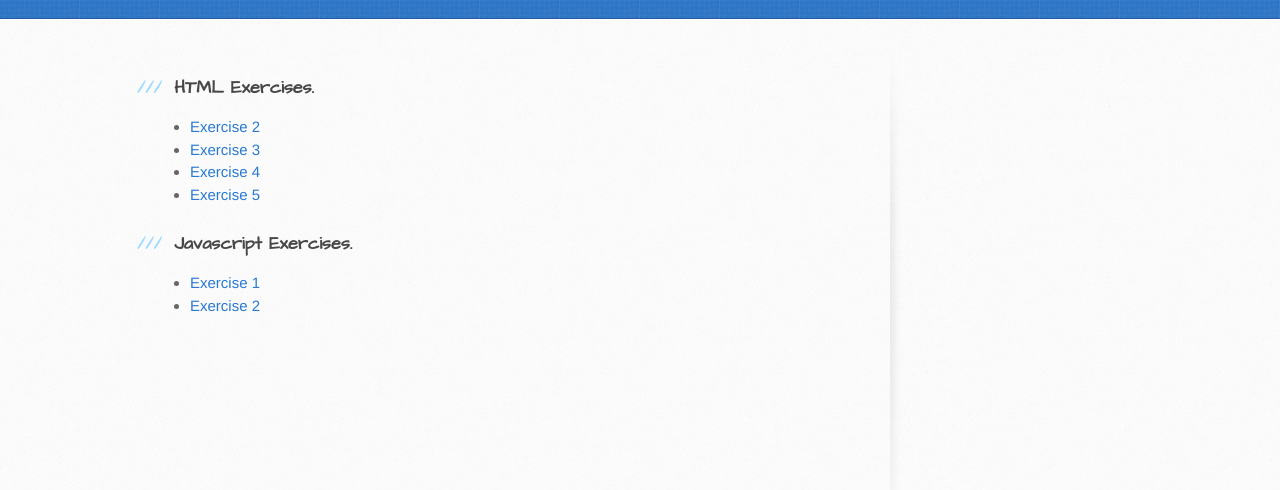
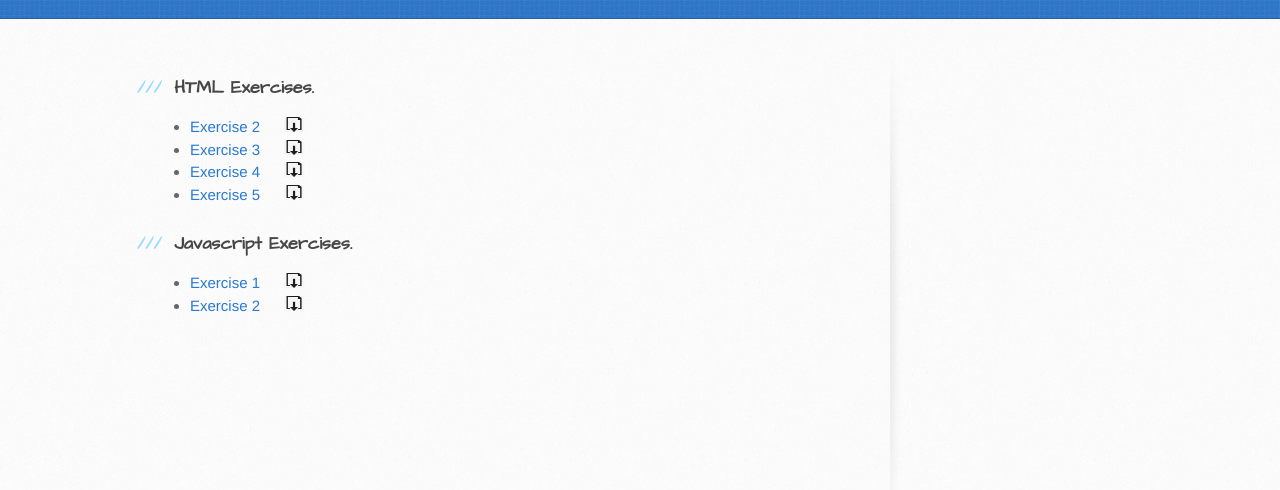
Before and after one commit to xaxathiena/xaxathiena.github.io, a plain HTML site: page index.html in a window 1280 px wide. Shown: the part 220-710 px from the top of the page. Drawn offline with Linux system fonts and the light colour scheme.

Commit message:
update 8:55 am 2/15/2015

```diff
--- a/index.html
+++ b/index.html
@@ -8,6 +8,7 @@
     <link rel="stylesheet" type="text/css" href="stylesheets/stylesheet.css" media="screen">
     <link rel="stylesheet" type="text/css" href="stylesheets/github-light.css" media="screen">
     <link rel="stylesheet" type="text/css" href="stylesheets/print.css" media="print">
+    <link rel="stylesheet" type="text/css" href="stylesheets/mystyle.css">
 
     <!--[if lt IE 9]>
     <script src="//html5shiv.googlecode.com/svn/trunk/html5.js"></script>
@@ -31,16 +32,46 @@
           <h3>
 <a id="HTML_exercises" class="anchor" href="#welcome-to-github-pages" aria-hidden="true"><span class="octicon octicon-link"></span></a>HTML Exercises.</h3>
         <ul>
-          <li><a href="HTMLExercises/exercise-2" target="_blank"> Exercise 2 </a></li>
-          <li><a href="HTMLExercises/exercise-3" target="_blank"> Exercise 3 </a></li>
-          <li><a href="HTMLExercises/exercise-4" target="_blank"> Exercise 4 </a></li>
-          <li><a href="HTMLExercises/exercise-5" target="_blank"> Exercise 5 </a></li>
+          <li>
+            <a href="HTMLExercises/exercise-2" target="_blank" download="proposed_file_name"> Exercise 2</a>
+            <a class="download" href="HTMLExercises/exercise-2" download="proposed_file_name">
+              <img src="img/download.png">
+            </a>
+            </li>
+          <li>
+            <a href="HTMLExercises/exercise-3" target="_blank"> Exercise 3 </a>
+            <a class="download" href="HTMLExercises/exercise-3" download="proposed_file_name">
+              <img src="img/download.png">
+             </a>
+          </li>
+          <li>
+            <a href="HTMLExercises/exercise-4" target="_blank"> Exercise 4 </a>
+            <a class="download" href="HTMLExercises/exercise-4" download="proposed_file_name">
+              <img src="img/download.png">
+            </a>
+          </li>
+          <li>
+            <a href="HTMLExercises/exercise-5" target="_blank"> Exercise 5 </a>
+            <a class="download" href="HTMLExercises/exercise-5" download="proposed_file_name">
+            <img src="img/download.png">
+            </a>
+          </li>
         </ul>
         <h3>
 <a id="welcome-to-github-pages" class="anchor" href="#welcome-to-github-pages" aria-hidden="true"><span class="octicon octicon-link"></span></a>Javascript Exercises.</h3>
         <ul>
-          <li><a href="JsExersices/exercise-1" target="_blank"> Exercise 1 </a></li>
-          <li><a href="JsExersices/exercise-2" target="_blank"> Exercise 2 </a></li>
+          <li>
+           <a href="JsExersices/exercise-1" target="_blank"> Exercise 1 </a>
+           <a class="download" href="JsExersices/exercise-1" download="proposed_file_name">
+              <img src="img/download.png">
+            </a>
+          </li>
+          <li>
+            <a href="JsExersices/exercise-2" target="_blank"> Exercise 2 </a>
+            <a class="download" href="JsExersices/exercise-2" download="proposed_file_name">
+              <img src="img/download.png">
+            </a>
+          </li>
         </ul>
         </section>
 
--- /dev/null
+++ b/stylesheets/mystyle.css
@@ -0,0 +1,6 @@
+.download img{
+	margin-left: 20px;
+	width: 20px;
+	height: 15px;
+	font-size: 10px;
+}
```
Also changed, not shown: img/download.png (added).
